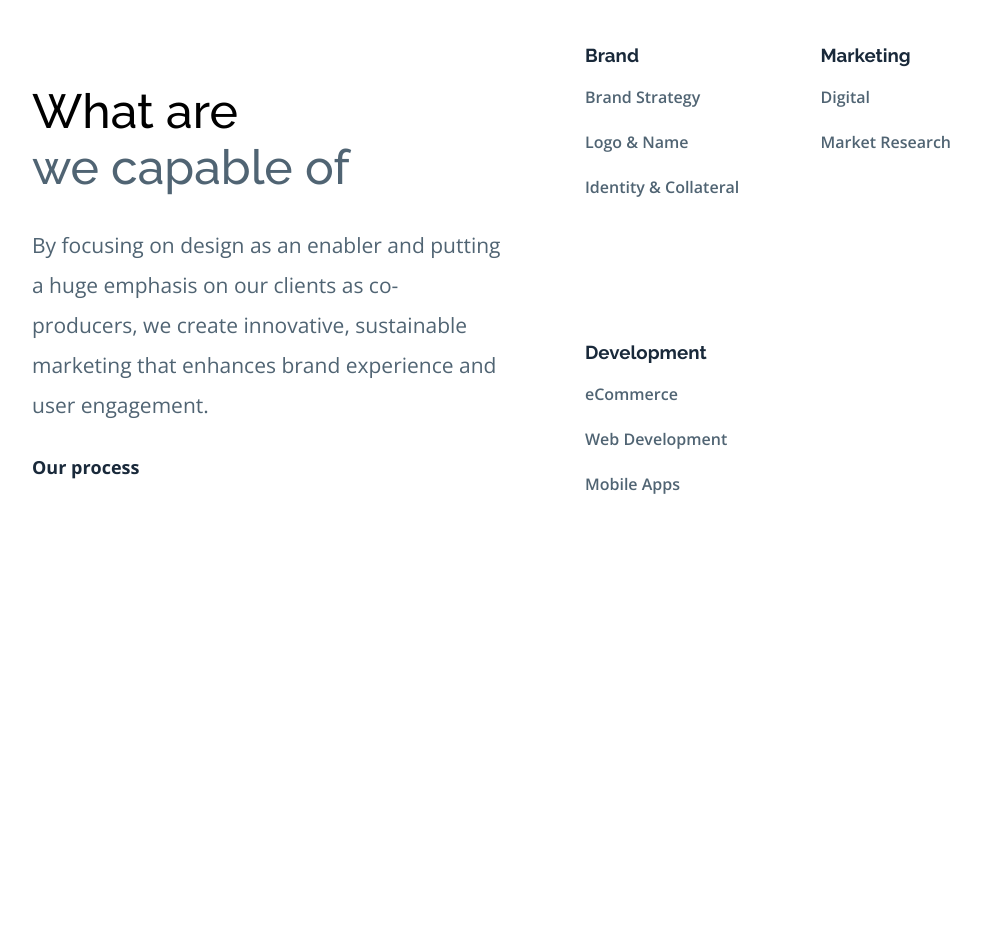
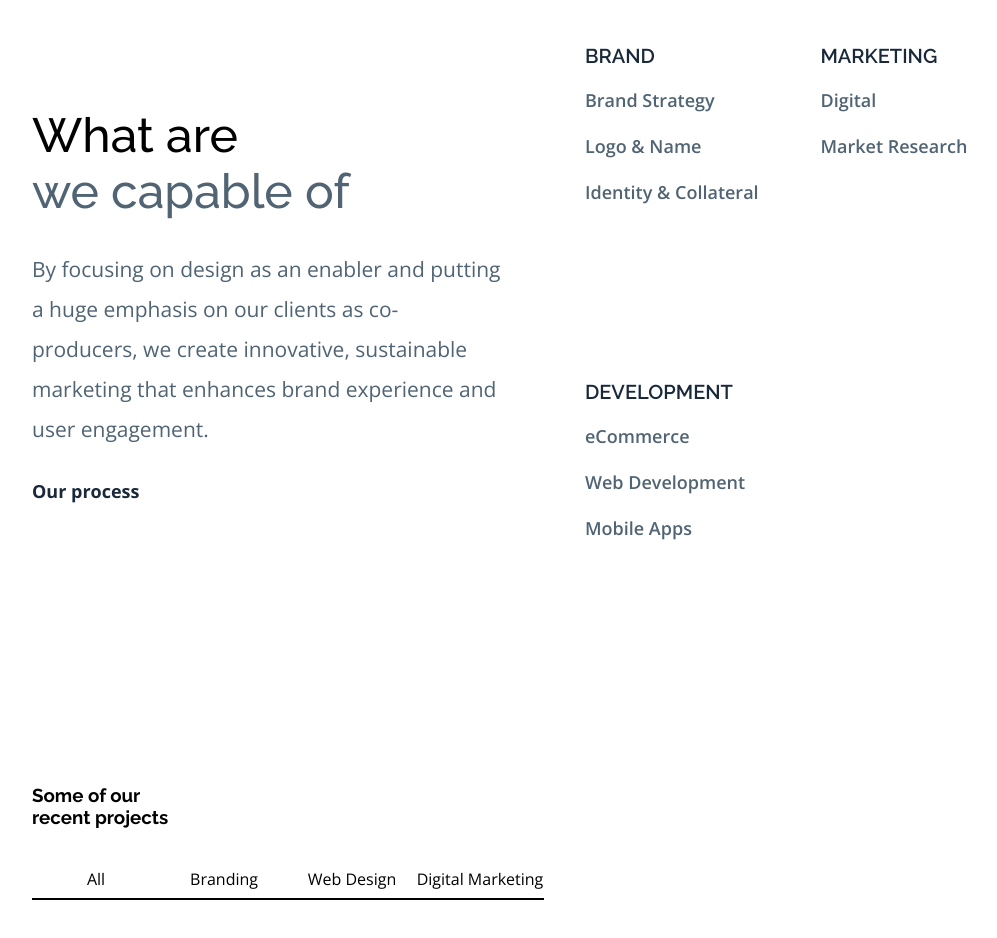
Before and after one commit to Bitterostrich/digital-spaniel, a Next.js app: page / in a window 1280 px wide. Shown: the part 880-1818 px from the top of the page, without its empty margins (96-1093 px from the left). Before the commit the page ends 1600 px from the top, so only its background shows below. Built offline with nearby package versions, Linux system fonts and the light colour scheme.

Commit message:
about section styled and responsive

```diff
--- a/app/globals.module.scss
+++ b/app/globals.module.scss
@@ -1,17 +1,34 @@
+$red: #C0345E;
+$grey: #506473;
+$black: #19293A;
+
 .container {
     display:flex;
     flex-direction: column;
     width: 100%;
     max-width: 1980px;
-    padding: 5% 10%;
+    padding: 5% 5%;
     margin: 0 auto;
     box-sizing:border-box;
     position: relative;
   }
 
+.singleContainer {
+    width: 100%;
+    max-width: 1980px;
+    padding: 5% 5%;
+    margin: 0 auto;
+    box-sizing:border-box;
+    position: relative;
+}
+
 
 @media (min-width: 786px) {
     .container {
-        flex-direction:row
+        flex-direction:row;
+        padding: 5% 10%;
+    }
+    .singleContainer {
+        padding: 5% 10%;
     }
 }
--- a/components/about/about.module.scss
+++ b/components/about/about.module.scss
@@ -7,7 +7,7 @@ $black: #19293A;
     display: flex;
     flex-direction:column;
     margin: auto;
-    min-height: 100vh;
+    height: 100vh;
     position: relative;
 }
 
@@ -17,6 +17,7 @@ $black: #19293A;
     flex-direction: column;
     justify-content:center;
     padding-right: 8%;
+    margin-bottom:30px;
 }
 
 .title,.titleTwo {
@@ -46,16 +47,19 @@ $black: #19293A;
     flex-direction: column;
     height: auto;
     width: 100%;
-    margin: 60px 0;
+    margin: 15px 0;
 
 
 
     h3{
         color:$black;
+        text-transform:uppercase;
+        font-weight: 600;
     }
 
     h3, p {
-        margin-bottom: 20px;
+        margin-bottom: 16px;
+        font-size:17px;
 
 
     }
@@ -63,6 +67,7 @@ $black: #19293A;
     p {
         position: relative;
         cursor: pointer;
+        font-size:16px;
         color: $grey;
         font-weight:600;
 
@@ -73,19 +78,22 @@ $black: #19293A;
         &::after {
             content:">";
             position: relative;
+            right:0;
+            top: 40%;
             border-radius:9999px;
             background-color: $grey;
-            transform: translateY(-50%) ;
-            right:0;
+            transform: translateY(-50%);
+            display:inline-block;
+
             padding:5px;
-            width: 15px;
-            height: 15px;
-            top: 50%;
-            display:inline-block;
+            width: 10px;
+            height: 10px;
+
+
             margin-left:10px;
             text-align: center;
-            font-size: 12px;
-            line-height:15px;
+            font-size: 10px;
+            line-height:10px;
             color: white;
             opacity:0;
 
@@ -108,7 +116,78 @@ $black: #19293A;
 
 @media (min-width: 786px) {
     .about {
+        flex-direction:row;
+
+    }
+
+    .gridItems {
         display: flex;
+        flex-direction: column;
+        height: auto;
+        width: 100%;
+        margin: 60px 0;
+
+
+
+        h3{
+            color:$black;
+            text-transform:uppercase;
+            font-weight: 600;
+        }
+
+        h3, p {
+            margin-bottom: 20px;
+            font-size:20px;
+
+
+        }
+
+        p {
+            position: relative;
+            cursor: pointer;
+            font-size:18px;
+            color: $grey;
+            font-weight:600;
+
+            transition: opacity 0.3s ease, transform 0.3s ease;
+
+
+
+            &::after {
+                content:">";
+                position: relative;
+                right:0;
+                top: 50%;
+                border-radius:9999px;
+                background-color: $grey;
+                transform: translateY(-50%);
+                display:inline-block;
+
+
+                width: 15px;
+                height: 15px;
+
+
+                margin-left:15px;
+
+                font-size: 15px;
+                line-height:15px;
+
+
+
+
+            }
+            &:hover{
+                transform: translateX(10px)
+            }
+
+          &:hover::after {
+                opacity: 1;
+                display:inline-block;
+
+
+            }
+        }
 
     }
 }
--- /dev/null
+++ b/components/recentprojects/RecentProjects.jsx
@@ -0,0 +1,68 @@
+import styles from './projects.module.scss';
+import globalstyles from '@/app/globals.module.scss';
+
+
+const RecentProjects = () => {
+
+
+    const headerText = [
+        {
+            title:"Some of our",
+            className:`${globalstyles.title}`
+        },
+        {
+            titleTwo:"recent projects",
+            className:`${globalstyles.titleTwo}`
+        }
+
+    ]
+
+    const gridNav = [
+        {
+            content:"All"
+        },
+        {
+            content:"Branding"
+        },
+        {
+            content:"Web Design"
+        },
+        {
+            content:"Digital Marketing"
+        }
+    ]
+
+    return (
+        <>
+        <section>
+            <div className={globalstyles.singleContainer}>
+            <div>
+            <div>
+                {headerText.map((title, index) => (
+                    <div key={index}>
+                        <h3>{title.title}</h3>
+                        <h3>{title.titleTwo}</h3>
+                    </div>
+                ))}
+
+            </div>
+            <div>
+                <div className={styles.gridnav}>
+                    {gridNav.map((content, index) => (
+                        <span  key={index}>{content.content}</span>
+                    ))}
+                </div>
+
+
+            </div>
+
+            </div>
+
+
+            </div>
+        </section>
+        </>
+    )
+}
+
+export default RecentProjects
--- /dev/null
+++ b/components/recentprojects/projects.module.scss
@@ -0,0 +1,33 @@
+
+.gridnav {
+    display:flex;
+    justify-content:space-around;
+    margin-top:40px;
+    width: 50%;
+    position: relative;
+
+    span {
+        text-align: center;
+        position:relative;
+        width: 100%;
+        &::after {
+            content:"";
+            position: absolute;
+            left: 0;
+            right: 0;
+            width: 100%;
+            height: 2px;
+            bottom:-10px;
+            background-color: black;
+            transition: opacity
+
+        }
+
+        &:hover::after{
+            background-color:red,
+
+        }
+    }
+
+
+}
--- a/pages/index.js
+++ b/pages/index.js
@@ -1,6 +1,7 @@
 import '../app/globals.css';
 import Hero from '@/components/hero/Hero'
 import About from '@/components/about/About'
+import RecentProjects from '@/components/recentprojects/RecentProjects'
 
 
 export default function Home () {
@@ -8,6 +9,7 @@ export default function Home () {
         <div>
            <Hero/>
            <About/>
+           <RecentProjects/>
         </div>
     )
 }
```
